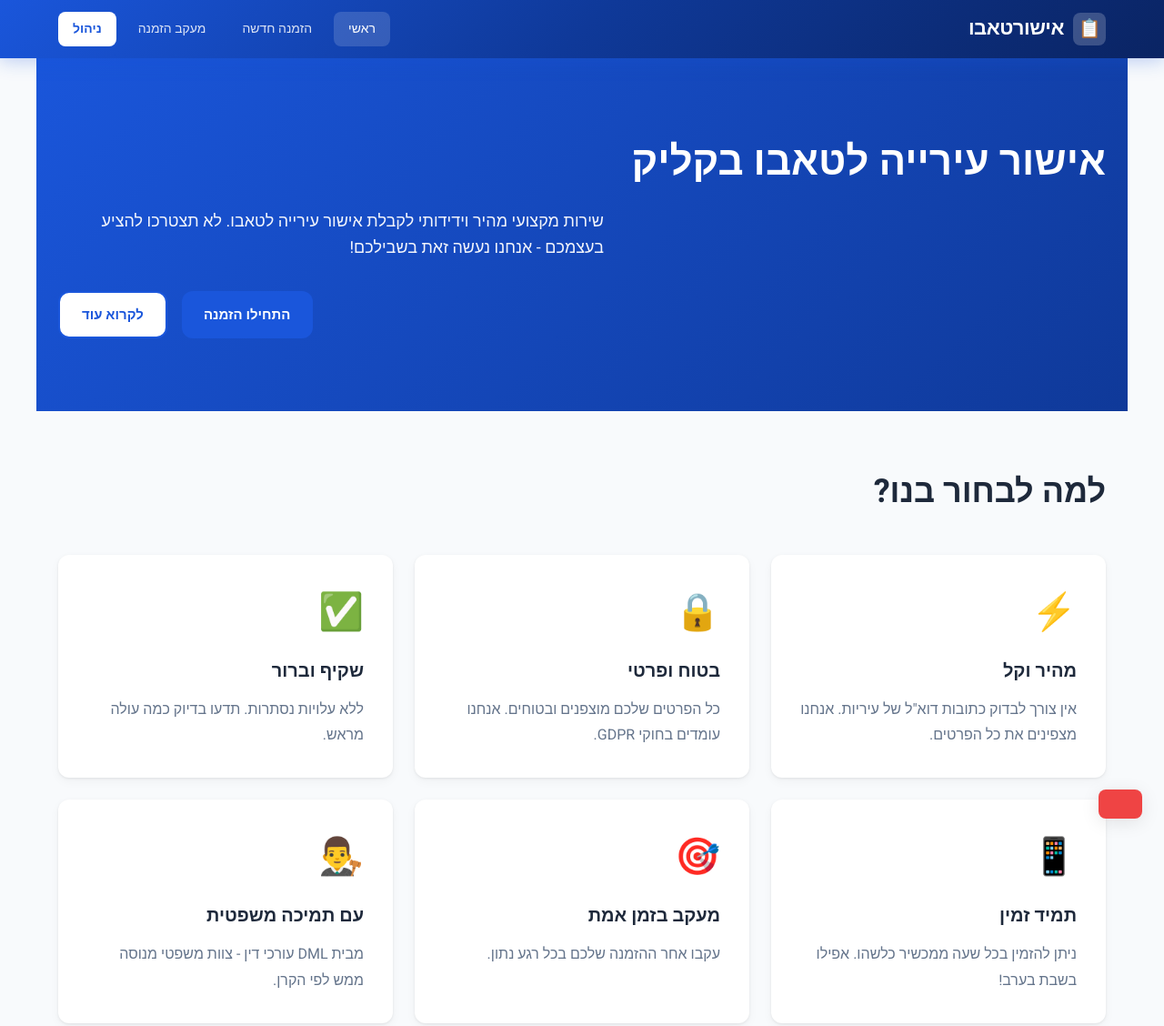
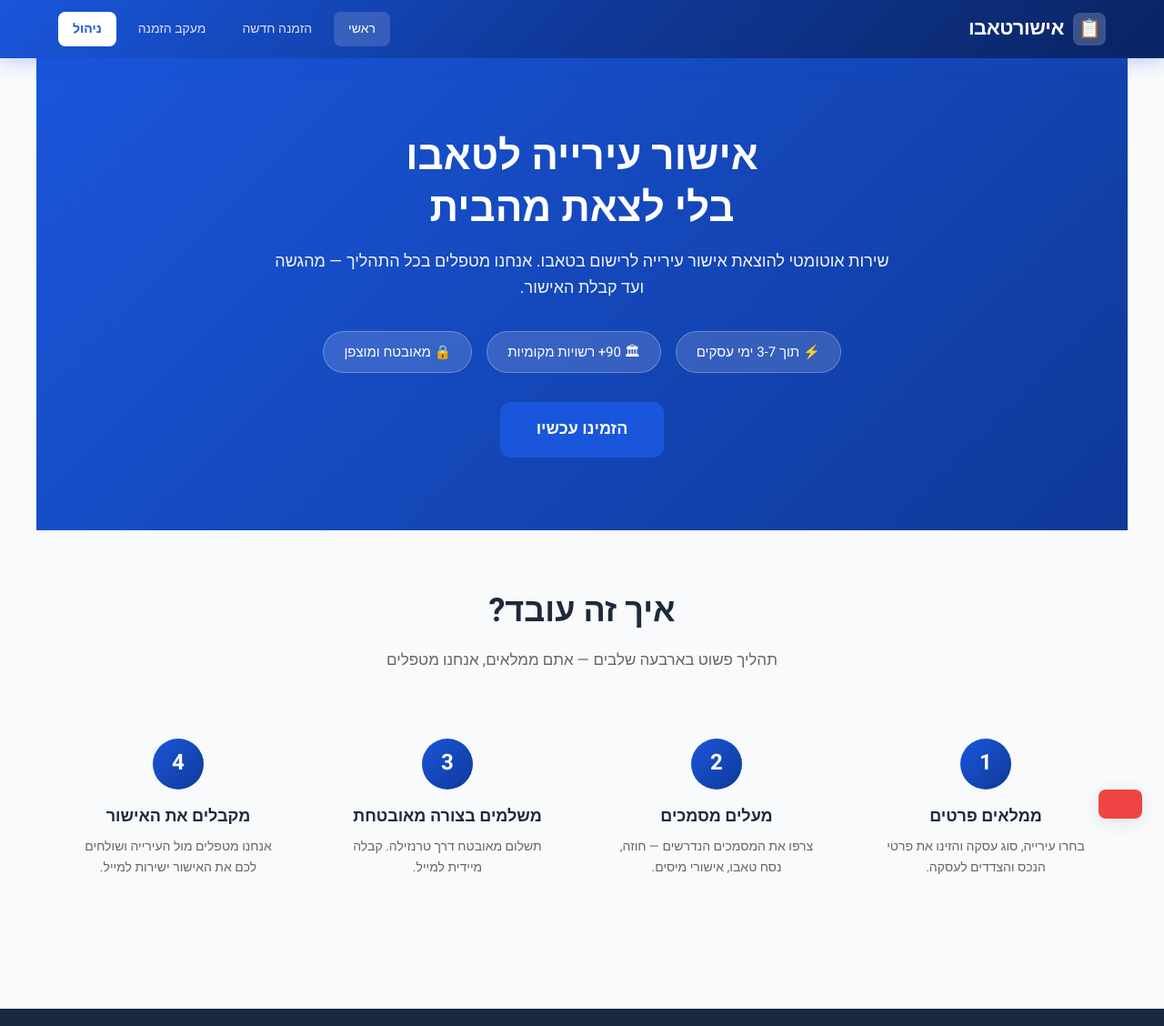
Before and after one commit to drorm4-png/aishur-tabo, a website: page public/index.html in a window 1280 px wide. Shown: the top 1128 px of the page at 91% size. Drawn offline with Linux system fonts and the light colour scheme.

Commit message:
fix: update public/index.html with restored hero design

```diff
--- a/public/index.html
+++ b/public/index.html
@@ -120,7 +120,7 @@
             background: linear-gradient(135deg, var(--primary) 0%, #0f3999 100%);
             color: white;
             padding: 80px 24px;
-            text-align: right;
+            text-align: center;
             max-width: 1200px;
             margin: 0 auto;
         }
@@ -129,13 +129,15 @@
             font-size: 44px;
             margin-bottom: 16px;
             font-weight: 700;
+            line-height: 1.3;
         }
 
         .hero p {
             font-size: 18px;
             margin-bottom: 32px;
             opacity: 0.95;
-            max-width: 600px;
+            max-width: 700px;
+            margin-left: auto;
             margin-right: auto;
         }
 
@@ -143,7 +145,87 @@
             display: flex;
             gap: 16px;
             flex-wrap: wrap;
-            justify-content: flex-end;
+            justify-content: center;
+        }
+
+        .hero-badges {
+            display: flex;
+            gap: 16px;
+            justify-content: center;
+            flex-wrap: wrap;
+            margin-bottom: 32px;
+        }
+
+        .hero-badge {
+            background: rgba(255,255,255,0.15);
+            backdrop-filter: blur(10px);
+            border: 1px solid rgba(255,255,255,0.25);
+            border-radius: 50px;
+            padding: 10px 22px;
+            font-size: 15px;
+            color: white;
+            display: flex;
+            align-items: center;
+            gap: 8px;
+        }
+
+        .how-it-works {
+            padding: 60px 24px;
+            text-align: center;
+            max-width: 1200px;
+            margin: 0 auto;
+        }
+
+        .how-it-works h2 {
+            font-size: 36px;
+            font-weight: 700;
+            color: var(--dark);
+            margin-bottom: 12px;
+        }
+
+        .how-it-works .subtitle {
+            font-size: 17px;
+            color: #666;
+            margin-bottom: 48px;
+        }
+
+        .steps-grid {
+            display: grid;
+            grid-template-columns: repeat(4, 1fr);
+            gap: 32px;
+            direction: rtl;
+        }
+
+        .step-card {
+            text-align: center;
+            padding: 24px 16px;
+        }
+
+        .step-number {
+            width: 56px;
+            height: 56px;
+            border-radius: 50%;
+            background: linear-gradient(135deg, var(--primary), #0f3999);
+            color: white;
+            font-size: 24px;
+            font-weight: 700;
+            display: flex;
+            align-items: center;
+            justify-content: center;
+            margin: 0 auto 16px;
+        }
+
+        .step-card h3 {
+            font-size: 18px;
+            font-weight: 600;
+            color: var(--dark);
+            margin-bottom: 8px;
+        }
+
+        .step-card p {
+            font-size: 14px;
+            color: #666;
+            line-height: 1.6;
         }
 
         /* ===== BUTTONS ===== */
@@ -916,8 +998,11 @@
 
         @media (max-width: 768px) {
             .hero { padding: 40px 24px; }
-            .hero h1 { font-size: 32px; }
+            .hero h1 { font-size: 28px; }
             .hero p { font-size: 16px; }
+            .steps-grid { grid-template-columns: repeat(2, 1fr); gap: 24px; }
+            .hero-badges { gap: 10px; }
+            .hero-badge { font-size: 13px; padding: 8px 16px; }
             .container { padding: 40px 24px; }
             .container > h2 { font-size: 28px; }
             .form-body { padding: 24px; }
@@ -1132,46 +1217,41 @@
     <!-- ========== HOME PAGE ========== -->
     <div class="page-section active" id="page-home">
         <div class="hero">
-            <h1>אישור עירייה לטאבו בקליק</h1>
-            <p>שירות מקצועי מהיר וידידותי לקבלת אישור עירייה לטאבו. לא תצטרכו להציע בעצמכם - אנחנו נעשה זאת בשבילכם!</p>
+            <h1>אישור עירייה לטאבו<br>בלי לצאת מהבית</h1>
+            <p>שירות אוטומטי להוצאת אישור עירייה לרישום בטאבו. אנחנו מטפלים בכל התהליך — מהגשה ועד קבלת האישור.</p>
+            <div class="hero-badges">
+                <span class="hero-badge">⚡ תוך 3-7 ימי עסקים</span>
+                <span class="hero-badge">🏛 90+ רשויות מקומיות</span>
+                <span class="hero-badge">🔒 מאובטח ומוצפן</span>
+            </div>
             <div class="hero-buttons">
-                <a href="#" onclick="showPage('order')" class="btn btn-primary">התחילו הזמנה</a>
-                <a href="#" class="btn btn-secondary">לקרוא עוד</a>
+                <a href="#" onclick="showPage('order')" class="btn btn-primary" style="font-size: 18px; padding: 16px 40px;">הזמינו עכשיו</a>
             </div>
         </div>
 
-        <div class="container">
-            <h2>למה לבחור בנו?</h2>
-            <div class="features-grid">
-                <div class="feature-card">
-                    <div class="feature-icon">⚡</div>
-                    <h3>מהיר וקל</h3>
-                    <p>אין צורך לבדוק כתובות דוא"ל של עיריות. אנחנו מצפינים את כל הפרטים.</p>
+        <div class="how-it-works">
+            <h2>איך זה עובד?</h2>
+            <p class="subtitle">תהליך פשוט בארבעה שלבים — אתם ממלאים, אנחנו מטפלים</p>
+            <div class="steps-grid">
+                <div class="step-card">
+                    <div class="step-number">1</div>
+                    <h3>ממלאים פרטים</h3>
+                    <p>בחרו עירייה, סוג עסקה והזינו את פרטי הנכס והצדדים לעסקה.</p>
                 </div>
-                <div class="feature-card">
-                    <div class="feature-icon">🔒</div>
-                    <h3>בטוח ופרטי</h3>
-                    <p>כל הפרטים שלכם מוצפנים ובטוחים. אנחנו עומדים בחוקי GDPR.</p>
+                <div class="step-card">
+                    <div class="step-number">2</div>
+                    <h3>מעלים מסמכים</h3>
+                    <p>צרפו את המסמכים הנדרשים — חוזה, נסח טאבו, אישורי מיסים.</p>
                 </div>
-                <div class="feature-card">
-                    <div class="feature-icon">✅</div>
-                    <h3>שקיף וברור</h3>
-                    <p>ללא עלויות נסתרות. תדעו בדיוק כמה עולה מראש.</p>
+                <div class="step-card">
+                    <div class="step-number">3</div>
+                    <h3>משלמים בצורה מאובטחת</h3>
+                    <p>תשלום מאובטח דרך טרנזילה. קבלה מיידית למייל.</p>
                 </div>
-                <div class="feature-card">
-                    <div class="feature-icon">📱</div>
-                    <h3>תמיד זמין</h3>
-                    <p>ניתן להזמין בכל שעה ממכשיר כלשהו. אפילו בשבת בערב!</p>
-                </div>
-                <div class="feature-card">
-                    <div class="feature-icon">🎯</div>
-                    <h3>מעקב בזמן אמת</h3>
-                    <p>עקבו אחר ההזמנה שלכם בכל רגע נתון.</p>
-                </div>
-                <div class="feature-card">
-                    <div class="feature-icon">👨‍⚖️</div>
-                    <h3>עם תמיכה משפטית</h3>
-                    <p>מבית DML עורכי דין - צוות משפטי מנוסה ממש לפי הקרן.</p>
+                <div class="step-card">
+                    <div class="step-number">4</div>
+                    <h3>מקבלים את האישור</h3>
+                    <p>אנחנו מטפלים מול העירייה ושולחים לכם את האישור ישירות למייל.</p>
                 </div>
             </div>
         </div>
```
